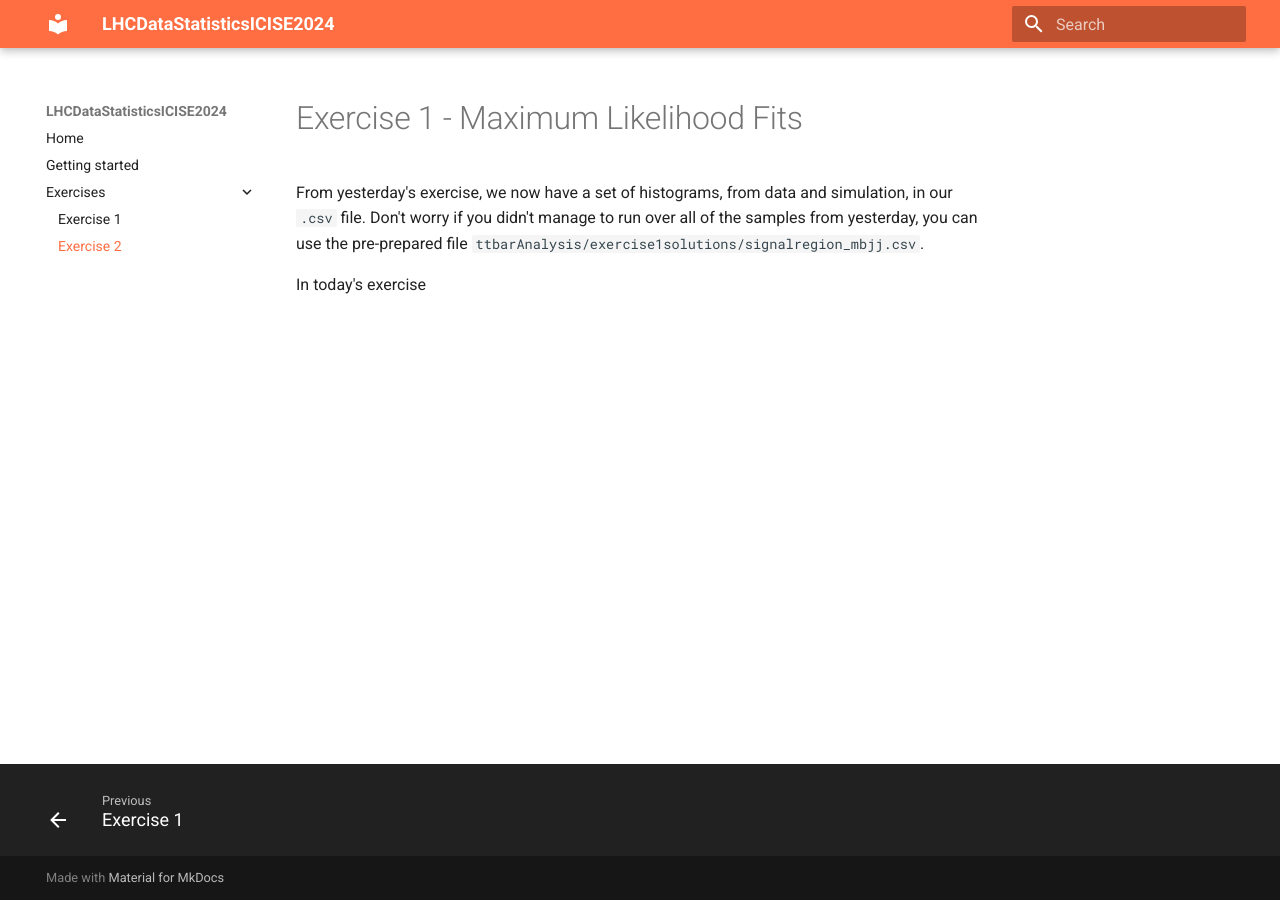
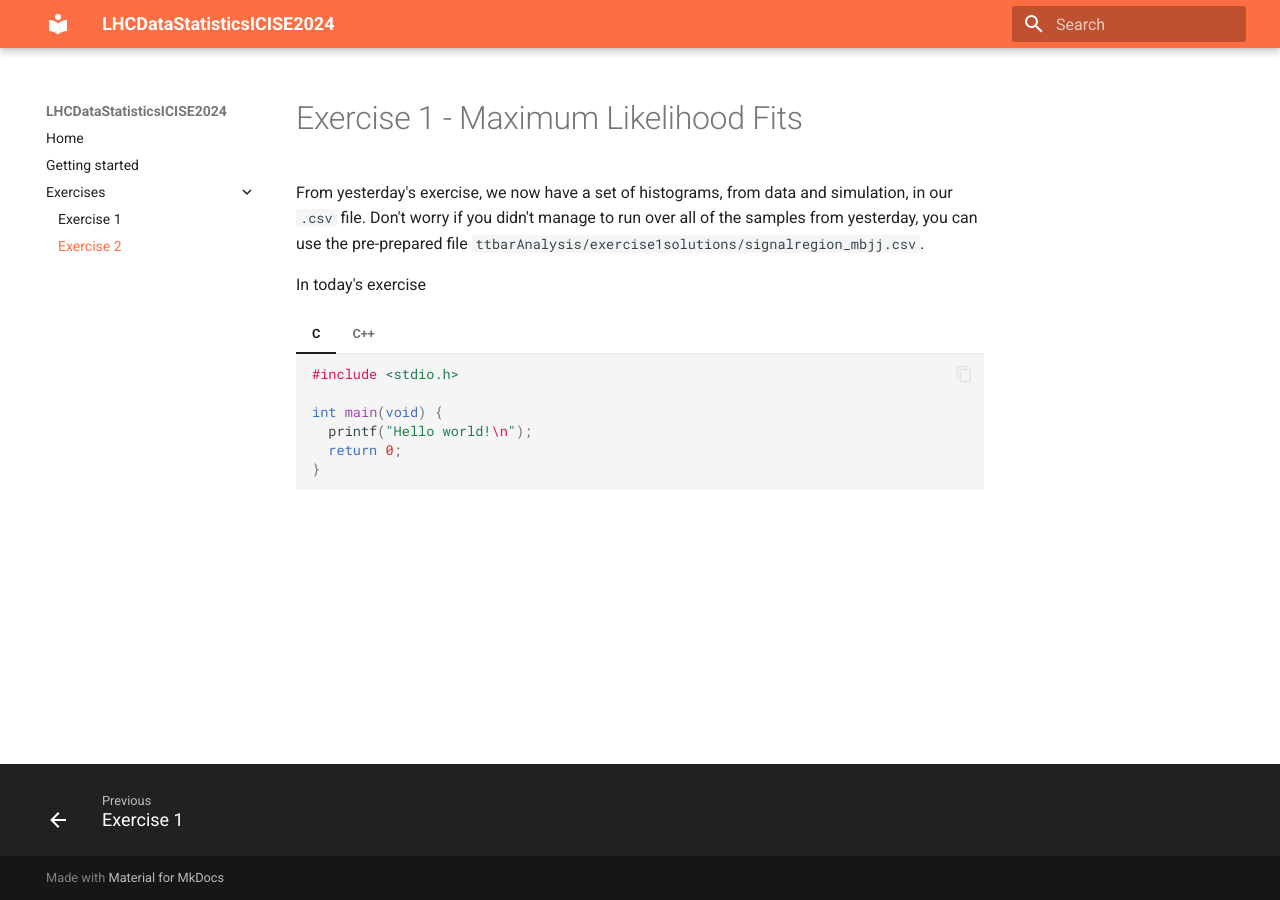
Before and after one commit to nucleosynthesis/LHCDataStatisticsICISE2024, an MkDocs documentation site: the page built from docs/day2.md, in a window 1280 px wide. Built offline with MkDocs 1.6.1 and Material for MkDocs 9.7.7, drawn with Linux system fonts in a browser that asks for light colours.

Commit message:
testing source code blocks

````diff
--- a/docs/day2.md
+++ b/docs/day2.md
@@ -3,3 +3,25 @@
 From yesterday's exercise, we now have a set of histograms, from data and simulation, in our `.csv` file. Don't worry if you didn't manage to run over all of the samples from yesterday, you can use the pre-prepared file `ttbarAnalysis/exercise1solutions/signalregion_mbjj.csv`.
 
 In today's exercise
+
+=== "C"
+
+    ``` c
+    #include <stdio.h>
+
+    int main(void) {
+      printf("Hello world!\n");
+      return 0;
+    }
+    ```
+
+=== "C++"
+
+    ``` c++
+    #include <iostream>
+
+    int main(void) {
+      std::cout << "Hello world!" << std::endl;
+      return 0;
+    }
+    ```
--- a/mkdocs.yml
+++ b/mkdocs.yml
@@ -37,3 +37,6 @@
     - pymdownx.inlinehilite
     - pymdownx.snippets
     - pymdownx.superfences
+    - pymdownx.superfences
+    - pymdownx.tabbed:
+          alternate_style: true
````
